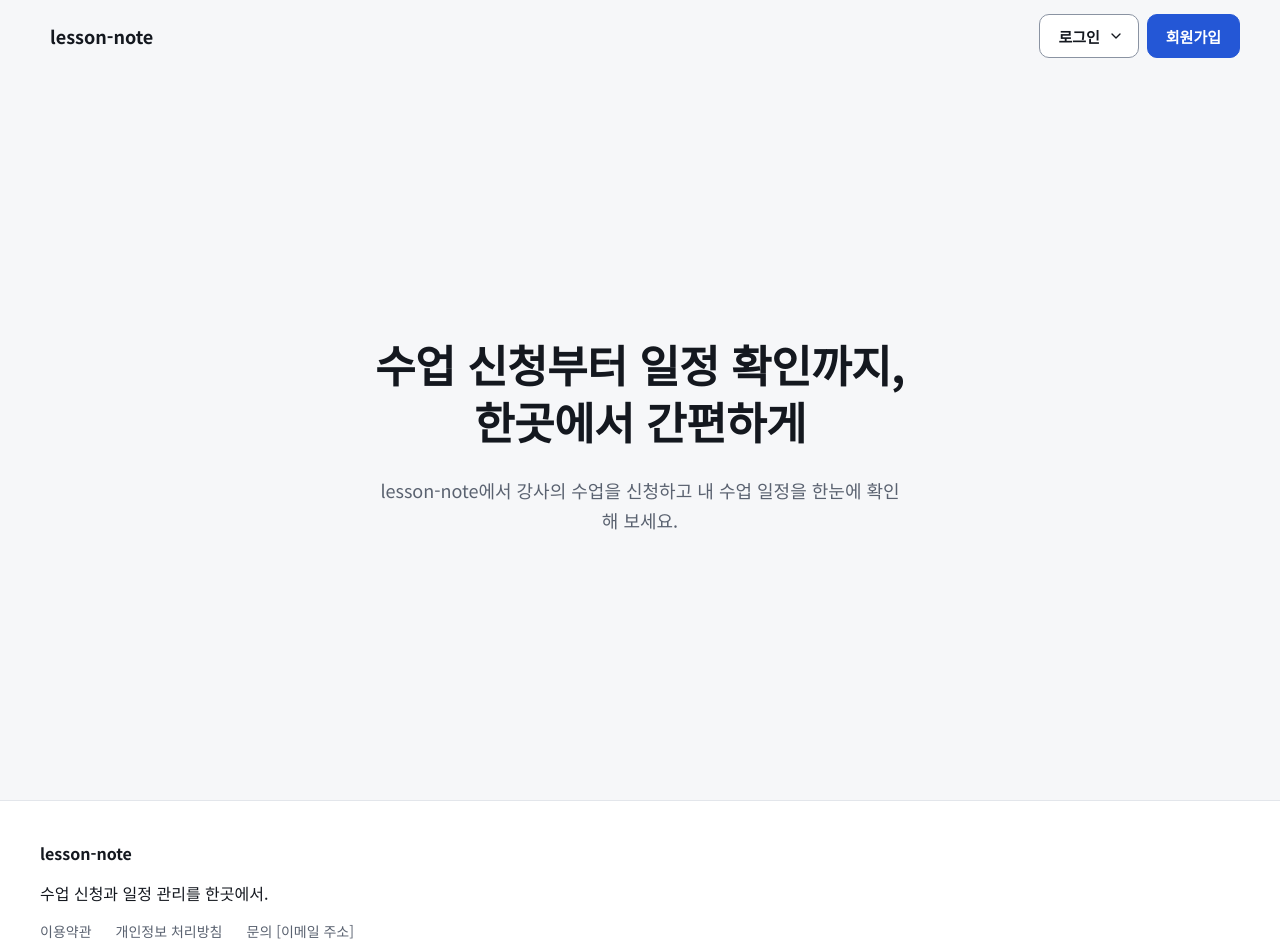
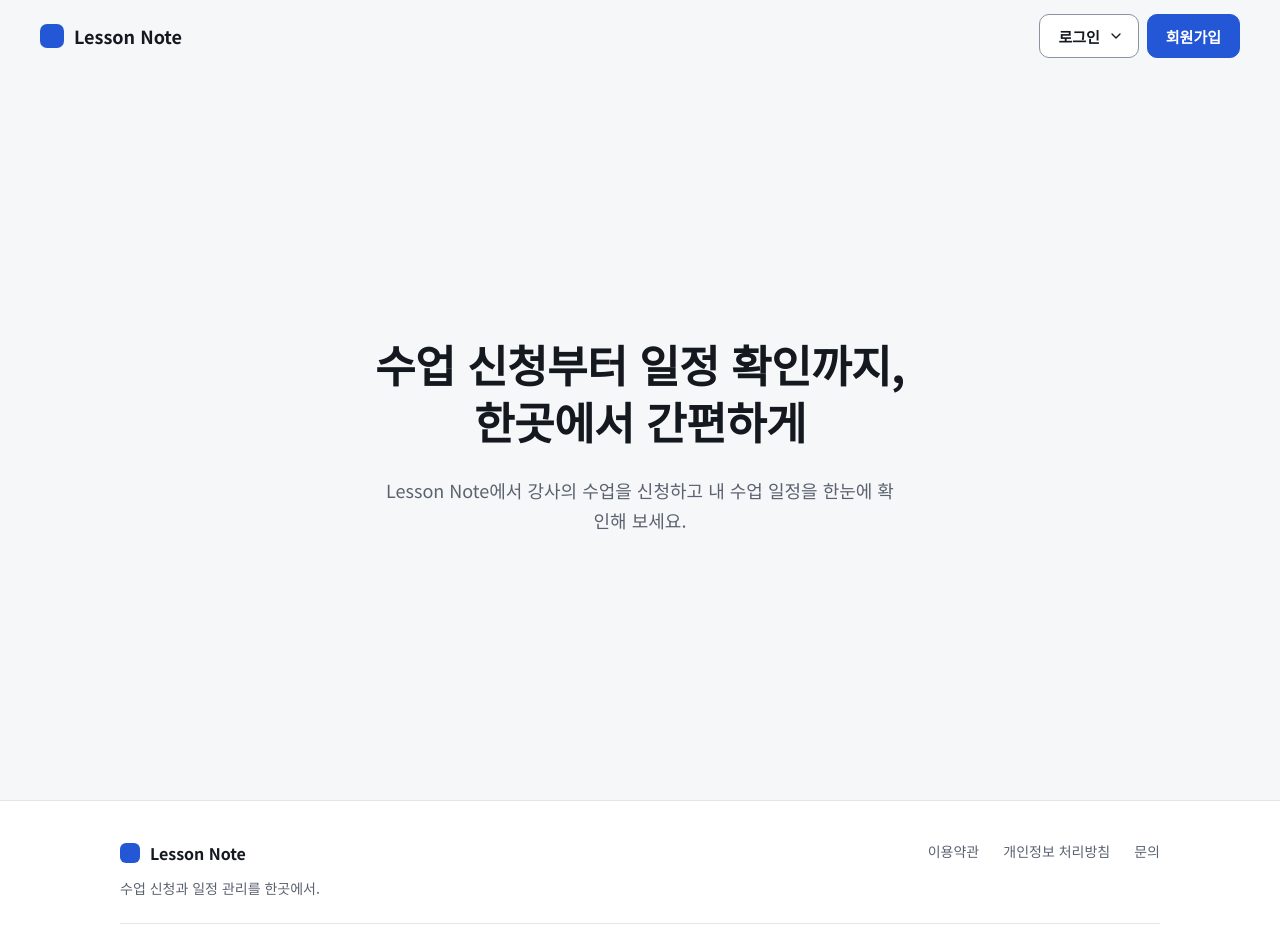
Before and after one commit to Jayu5339/lessone, a React (Vite) app in the folder client-student/: page / in a window 1280 px wide. Shown: the top 946 px of the page. Built offline with nearby package versions, Linux system fonts and the light colour scheme.

Commit message:
fix: align home page class names with styles and add logo marks

```diff
--- a/client-student/src/pages/HomePage.tsx
+++ b/client-student/src/pages/HomePage.tsx
@@ -30,8 +30,8 @@ export default function HomePage() {
     <div className="home">
       <header className="home-header">
         <Link to="/" className="home-brand">
-          <span className="home-mark" aria-hidden="true"/>
-          <strong>lesson-note</strong>
+          <span className="home-brand-mark" aria-hidden="true"/>
+          <strong>Lesson Note</strong>
         </Link>
 
         <nav className="home-nav" aria-label="계정">
@@ -74,25 +74,25 @@ export default function HomePage() {
           <br/>
           한곳에서 간편하게
         </h1>
-        <p>lesson-note에서 강사의 수업을 신청하고 내 수업 일정을 한눈에 확인해 보세요.</p>
+        <p>Lesson Note에서 강사의 수업을 신청하고 내 수업 일정을 한눈에 확인해 보세요.</p>
       </main>
 
       <footer className="home-footer">
-        <div className="home-footer-inner">
-          <div className="home-footer-brand">
-            <div className="home-footer-logo">
-              <span className="home-mark small" aria-hidden="true"/>
-              <strong>lesson-note</strong>
+        <div className="home-footer-top">
+          <div className="home-footer-info">
+            <div className="home-brand small">
+              <span className="home-brand-mark" aria-hidden="true"/>
+              <strong>Lesson Note</strong>
             </div>
             <p>수업 신청과 일정 관리를 한곳에서.</p>
           </div>
           <nav className="home-footer-links" aria-label="푸터">
             <a href="#">이용약관</a>
             <a href="#">개인정보 처리방침</a>
-            <a href="#">문의 [이메일 주소]</a>
+            <a href="#">문의</a>
           </nav>
         </div>
-        <p className="home-copy">© 2026 lesson-note. All rights reserved.</p>
+        <p className="home-copy">© 2026 Lesson Note. All rights reserved.</p>
       </footer>
     </div>
   )
```
